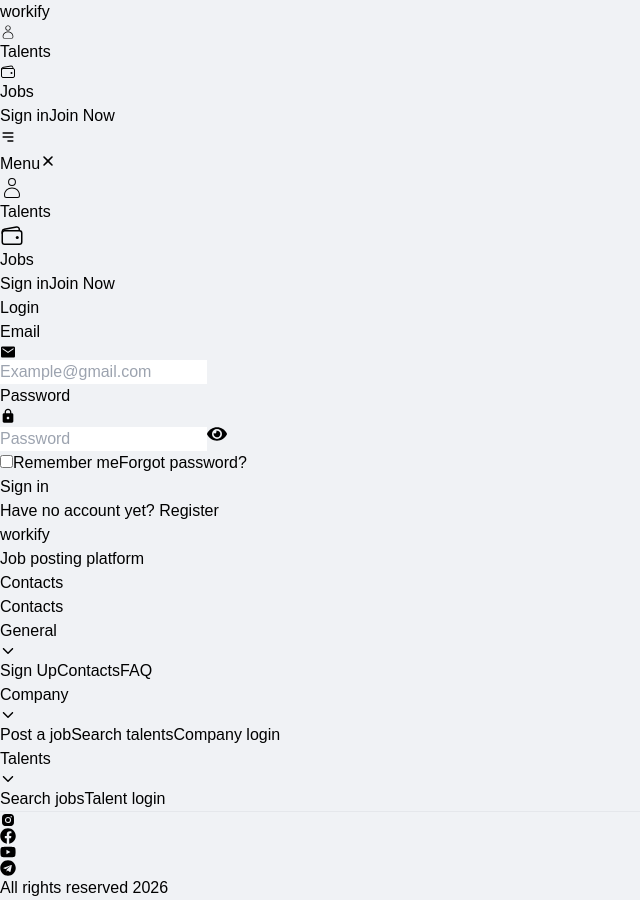
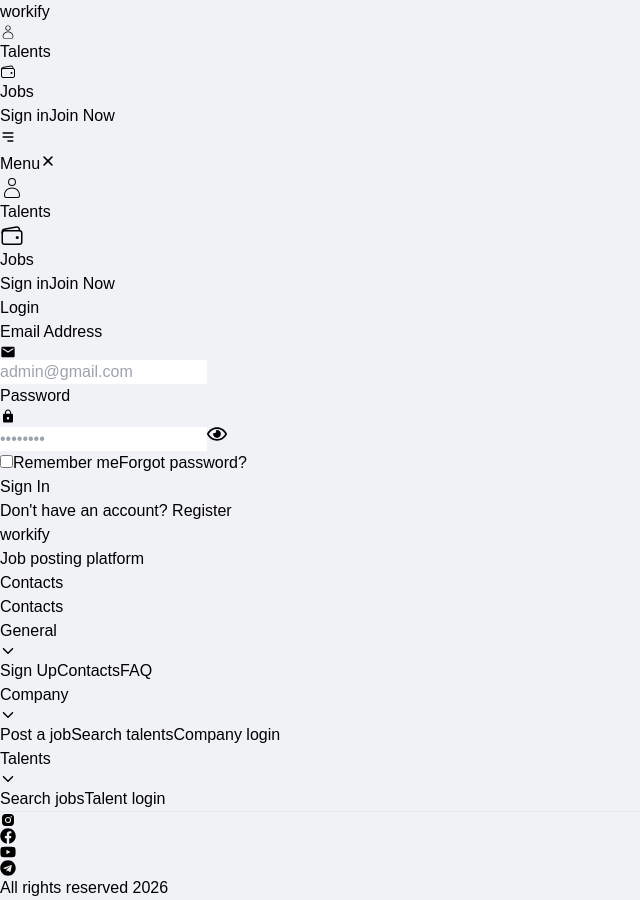
Before and after one commit to xakimdjanov/workify-full, a React (Vite) app: page /company/signin in a window 1280 px wide. Shown: the whole page, without its empty margins (0-640 px from the left). Built offline with nearby package versions, Linux system fonts and the light colour scheme.

Commit message:
password 16 talik quyiladigan buldi

```diff
--- a/src/Company/Login/Login.jsx
+++ b/src/Company/Login/Login.jsx
@@ -1,10 +1,10 @@
 import React, { useState, useEffect } from "react";
 import { Link, useNavigate } from "react-router-dom";
 import { companyApi } from "../../services/api";
-import { IoMdMail } from "react-icons/io";
-import { MdLock } from "react-icons/md";
+import { MdEmail } from "react-icons/md";
+import { IoMdLock } from "react-icons/io";
+import { FaRegEye, FaRegEyeSlash } from "react-icons/fa";
 import toast, { Toaster } from "react-hot-toast";
-import { FaEye, FaEyeSlash } from "react-icons/fa";
 
 function SignIn() {
     const [formData, setFormData] = useState({ email: "", password: "" });
@@ -17,31 +17,39 @@ function SignIn() {
 
     useEffect(() => {
         const token = localStorage.getItem("token") || sessionStorage.getItem("token");
-        // Qat'iy tekshiruv: token borligi va u yaroqli ekanligi
         if (token && token !== "undefined" && token !== "null" && token.length > 10) {
             navigate("/company/dashboard", { replace: true });
         }
     }, [navigate]);
 
+    // Errorlarni tozalash (Talent logikasidagi kabi)
+    useEffect(() => {
+        if (errors.email || errors.password) {
+            setErrors({ email: false, password: false });
+        }
+    }, [formData.email, formData.password]);
+
     const handleChange = (e) => {
-        const { id, value, type, checked } = e.target;
-        if (id === "remember") {
-            setRememberMe(checked);
-        } else {
-            setFormData((p) => ({ ...p, [id]: value }));
-            setErrors((p) => ({ ...p, [id]: false }));
+        const { id, value } = e.target;
+        let val = value;
+
+        // Company Login uchun maxsus shart: Password 16 belgi va space taqiqlangan
+        if (id === "password") {
+            val = value.replace(/\s/g, "").slice(0, 16);
         }
+
+        setFormData((p) => ({ ...p, [id]: val }));
     };
 
     const validateForm = () => {
         const newErrors = {};
         if (!formData.email) {
-            newErrors.email = "Email kiriting";
-        } else if (!/^[^\s@]+@[^\s@]+\.[^\s@]+$/.test(formData.email)) {
-            newErrors.email = "Email formati noto'g'ri";
+            newErrors.email = "Fill in the email field";
+        } else if (!/\S+@\S+\.\S+/.test(formData.email)) {
+            newErrors.email = "Invalid email format";
         }
         if (!formData.password) {
-            newErrors.password = "Parol kiriting";
+            newErrors.password = "Fill in the password field";
         }
         return newErrors;
     };
@@ -49,15 +57,18 @@ function SignIn() {
     const handleSubmit = async (e) => {
         e.preventDefault();
         const validationErrors = validateForm();
+
         if (Object.keys(validationErrors).length > 0) {
-            setErrors(validationErrors);
-            toast.error("Iltimos, maydonlarni to'g'ri to'ldiring");
+            setErrors({
+                email: !!validationErrors.email,
+                password: !!validationErrors.password,
+            });
+            toast.error(validationErrors.email || validationErrors.password);
             return;
         }
 
         setLoading(true);
         try {
-            // Login so'rovi
             const response = await companyApi.login({
                 email: formData.email.trim().toLowerCase(),
                 password: formData.password,
@@ -66,118 +77,145 @@ function SignIn() {
             const { token, company, message } = response.data;
 
             if (token) {
-                // DOIM localStorage ga saqlash
-                const storage = localStorage;
-
-                // Avval barcha eski qoldiqlarni tozalaymiz
+                // Tozalash va saqlash
                 localStorage.removeItem("token");
                 sessionStorage.removeItem("token");
-                localStorage.removeItem("user_info");
-                sessionStorage.removeItem("user_info");
+                localStorage.setItem("token", token);
+                localStorage.setItem("user_info", JSON.stringify(company));
 
-                // Yangi ma'lumotlarni yozamiz
-                storage.setItem("token", token);
-                storage.setItem("user_info", JSON.stringify(company));
+                toast.success(message || "Successfully logged in!");
 
-                toast.success(message || "Login muvaffaqiyatli!");
-
-                // 1 soniyadan keyin dashboardga o'tamiz
                 setTimeout(() => {
                     navigate("/company/dashboard", { replace: true });
                 }, 1000);
             }
         } catch (error) {
-            console.error("Login xatosi:", error.response);
-            const errorMessage = error.response?.data?.message || "Email yoki parol noto'g'ri";
-            toast.error(errorMessage);
+            console.error("Login xatosi:", error);
             setErrors({ email: true, password: true });
+            toast.error(error.response?.data?.message || "Wrong email or password");
         } finally {
             setLoading(false);
         }
     };
 
+    return (
+        <>
             <Toaster position="top-right" />
+            <div className="flex flex-col min-h-100">
+                {/* <Header /> */}
+                <main className="flex-grow flex flex-col justify-center items-center bg-gray-100 py-10 px-4 font-['Mulish']">
+                    <h2 className="text-3xl font-semibold text-center mb-6 text-gray-700">
+                        Login
+                    </h2>
 
-    return (
-        <div className="min-h-screen w-full flex flex-col items-center justify-center bg-[#F4F4F4] font-['Mulish'] p-4">
-
-            <h1 className="text-[48px] md:text-[60px] font-bold text-[#404040] mb-8">Login</h1>
-
-            <div className="w-full max-w-[500px] bg-white rounded-[30px] shadow-[0_8px_30px_rgb(0,0,0,0.12)] p-8 md:p-12">
-                <form onSubmit={handleSubmit} className="flex flex-col gap-6">
-
-                    <div className="flex flex-col gap-2">
-                        <label className="text-[18px] font-bold text-[#404040]" htmlFor="email">Email</label>
-                        <div className={`flex items-center bg-[#F9FAFB] border rounded-xl px-4 h-[60px] transition-all ${errors.email ? 'border-red-500' : 'border-[#E5E7EB] focus-within:border-[#163D5C]'}`}>
-                            <IoMdMail className="text-[#163D5C] text-2xl shrink-0" />
+                    <form
+                        onSubmit={handleSubmit}
+                        className="bg-white shadow-lg rounded-xl p-8 w-full max-w-sm border border-gray-200"
+                    >
+                        {/* Email Field */}
+                        <div className="mb-4">
+                            <label htmlFor="email" className="block text-sm font-medium text-gray-700 mb-1">
+                                Email Address
+                            </label>
+                            <div className="relative">
+                                <MdEmail
+                                    className={`absolute left-3 top-1/2 -translate-y-1/2 text-xl ${errors.email ? "text-red-500" : "text-gray-400"
+                                        }`}
+                                />
                                 <input
-                                className="w-full bg-transparent px-4 outline-none text-[#163D5C] placeholder:text-[#C7C7C7]"
                                     type="email"
                                     id="email"
-                                placeholder="Example@gmail.com"
+                                    placeholder="admin@gmail.com"
+                                    className={`w-full pl-10 pr-4 py-2 border rounded-lg focus:ring-2 outline-none transition ${errors.email
+                                        ? "border-red-500 focus:ring-red-300 bg-red-50"
+                                        : "border-gray-300 focus:ring-blue-500 focus:border-blue-500"
+                                        }`}
                                     value={formData.email}
                                     onChange={handleChange}
+                                    required
                                 />
                             </div>
-                        {errors.email && <span className="text-red-500 text-sm">{errors.email}</span>}
                         </div>
 
-                    <div className="flex flex-col gap-2">
-                        <label className="text-[18px] font-bold text-[#404040]" htmlFor="password">Password</label>
-                        <div className={`flex items-center bg-[#F9FAFB] border rounded-xl px-4 h-[60px] transition-all ${errors.password ? 'border-red-500' : 'border-[#E5E7EB] focus-within:border-[#163D5C]'}`}>
-                            <MdLock className="text-[#163D5C] text-2xl shrink-0" />
+                        {/* Password Field */}
+                        <div className="mb-2">
+                            <label htmlFor="password" className="block text-sm font-medium text-gray-700 mb-1">
+                                Password
+                            </label>
+                            <div className="relative">
+                                <IoMdLock
+                                    className={`absolute left-3 top-1/2 -translate-y-1/2 text-xl ${errors.password ? "text-red-500" : "text-gray-400"
+                                        }`}
+                                />
                                 <input
-                                className="w-full bg-transparent px-4 outline-none text-[#163D5C] placeholder:text-[#C7C7C7]"
                                     type={showPassword ? "text" : "password"}
                                     id="password"
-                                placeholder="Password"
+                                    placeholder="••••••••"
+                                    maxLength={16} // Company talabi saqlandi
+                                    className={`w-full pl-10 pr-12 py-2 border rounded-lg focus:ring-2 outline-none transition ${errors.password
+                                        ? "border-red-500 focus:ring-red-300 bg-red-50"
+                                        : "border-gray-300 focus:ring-blue-500 focus:border-blue-500"
+                                        }`}
                                     value={formData.password}
                                     onChange={handleChange}
+                                    required
                                 />
                                 <button
                                     type="button"
+                                    className="absolute right-3 top-1/2 -translate-y-1/2 text-gray-500"
                                     onClick={() => setShowPassword(!showPassword)}
-                                className="text-[#C7C7C7] hover:text-[#163D5C]"
                                 >
-                                {showPassword ? <FaEyeSlash size={20} /> : <FaEye size={20} />}
+                                    {showPassword ? <FaRegEyeSlash size={20} /> : <FaRegEye size={20} />}
                                 </button>
                             </div>
-                        {errors.password && <span className="text-red-500 text-sm">{errors.password}</span>}
                         </div>
 
-                    <div className="flex items-center justify-between text-[14px]">
-                        <label className="flex items-center gap-2 cursor-pointer group">
+                        {/* Remember Me & Forgot Password */}
+                        <div className="flex items-center justify-between mb-6">
+                            <label className="flex items-center text-sm text-gray-600 cursor-pointer">
                                 <input
                                     type="checkbox"
-                                id="remember"
-                                className="w-4 h-4 accent-[#163D5C]"
+                                    className="w-4 h-4 mr-2 accent-[#163D5C]"
                                     checked={rememberMe}
-                                onChange={handleChange}
+                                    onChange={(e) => setRememberMe(e.target.checked)}
                                 />
-                            <span className="text-[#404040] font-medium">Remember me</span>
+                                Remember me
                             </label>
-                        <Link to="/company/forgot-password-1" className="text-[#163D5C] font-semibold underline">
+                            <Link
+                                to="/company/forgot-password-1"
+                                className="text-sm text-[#163D5C] hover:underline font-medium"
+                            >
                                 Forgot password?
                             </Link>
                         </div>
 
+                        {/* Submit Button */}
                         <button
                             type="submit"
                             disabled={loading}
-                        className="w-full h-[56px] bg-[#163D5C] text-white rounded-xl font-bold text-[20px] shadow-lg hover:bg-opacity-90 transition-all active:scale-95 disabled:opacity-70"
+                            className={`w-full py-2 rounded-lg text-white font-semibold transition ${loading
+                                ? "bg-gray-400 cursor-not-allowed"
+                                : "bg-[#163D5C] hover:bg-[#0f2a40]"
+                                }`}
                         >
-                        {loading ? "Signing in..." : "Sign in"}
+                            {loading ? "Signing In..." : "Sign In"}
                         </button>
 
-                    <p className="text-center text-[#343C44] text-[16px]">
-                        Have no account yet?{" "}
-                        <Link to="/company/signup" className="text-[#163D5C] font-bold hover:underline">
+                        {/* Register Link */}
+                        <p className="text-center text-sm text-gray-600 mt-6">
+                            Don't have an account?{" "}
+                            <Link
+                                to="/company/signup"
+                                className="text-[#163D5C] font-bold hover:underline"
+                            >
                                 Register
                             </Link>
                         </p>
                     </form>
+                </main>
+                {/* <Footer /> */}
             </div>
-        </div>
+        </>
     );
 }
 
--- a/src/talent/pages/Auth/SignIn.jsx
+++ b/src/talent/pages/Auth/SignIn.jsx
@@ -29,7 +29,16 @@ const SignIn = () => {
   }, [formData.email, formData.password]);
 
   const handleChange = (e) => {
-    setFormData({ ...formData, [e.target.id]: e.target.value });
+    const { id, value } = e.target;
+    let val = value;
+
+    // PASSWORD UCHUN MAXSUS FILTR:
+    // Bo'sh joylarni o'chiradi va faqat 16 tagacha belgi kiritishga yo'l qo'yadi
+    if (id === "password") {
+      val = value.replace(/\s/g, "").slice(0, 16);
+    }
+
+    setFormData({ ...formData, [id]: val });
   };
 
   const validateForm = () => {
@@ -104,19 +113,17 @@ const SignIn = () => {
               </label>
               <div className="relative">
                 <MdEmail
-                  className={`absolute left-3 top-1/2 -translate-y-1/2 text-xl ${
-                    errors.email ? "text-red-500" : "text-gray-400"
-                  }`}
+                  className={`absolute left-3 top-1/2 -translate-y-1/2 text-xl ${errors.email ? "text-red-500" : "text-gray-400"
+                    }`}
                 />
                 <input
                   type="email"
                   id="email"
                   placeholder="admin@gmail.com"
-                  className={`w-full pl-10 pr-4 py-2 border rounded-lg focus:ring-2 outline-none transition ${
-                    errors.email
+                  className={`w-full pl-10 pr-4 py-2 border rounded-lg focus:ring-2 outline-none transition ${errors.email
                       ? "border-red-500 focus:ring-red-300 bg-red-50"
                       : "border-gray-300 focus:ring-blue-500 focus:border-blue-500"
-                  }`}
+                    }`}
                   value={formData.email}
                   onChange={handleChange}
                   required
@@ -133,19 +140,18 @@ const SignIn = () => {
               </label>
               <div className="relative">
                 <IoMdLock
-                  className={`absolute left-3 top-1/2 -translate-y-1/2 text-xl ${
-                    errors.password ? "text-red-500" : "text-gray-400"
-                  }`}
+                  className={`absolute left-3 top-1/2 -translate-y-1/2 text-xl ${errors.password ? "text-red-500" : "text-gray-400"
+                    }`}
                 />
                 <input
                   type={showPassword ? "text" : "password"}
                   id="password"
                   placeholder="••••••••"
-                  className={`w-full pl-10 pr-12 py-2 border rounded-lg focus:ring-2 outline-none transition ${
-                    errors.password
+                  maxLength={16}
+                  className={`w-full pl-10 pr-12 py-2 border rounded-lg focus:ring-2 outline-none transition ${errors.password
                       ? "border-red-500 focus:ring-red-300 bg-red-50"
                       : "border-gray-300 focus:ring-blue-500 focus:border-blue-500"
-                  }`}
+                    }`}
                   value={formData.password}
                   onChange={handleChange}
                   required
@@ -186,11 +192,10 @@ const SignIn = () => {
             <button
               type="submit"
               disabled={loading}
-              className={`w-full py-2 rounded-lg text-white font-semibold transition ${
-                loading
+              className={`w-full py-2 rounded-lg text-white font-semibold transition ${loading
                   ? "bg-gray-400 cursor-not-allowed"
                   : "bg-[#163D5C] hover:bg-[#0f2a40]"
-              }`}
+                }`}
             >
               {loading ? "Signing In..." : "Sign In"}
             </button>
```
Lines whose indentation alone changed are shown as unchanged.
